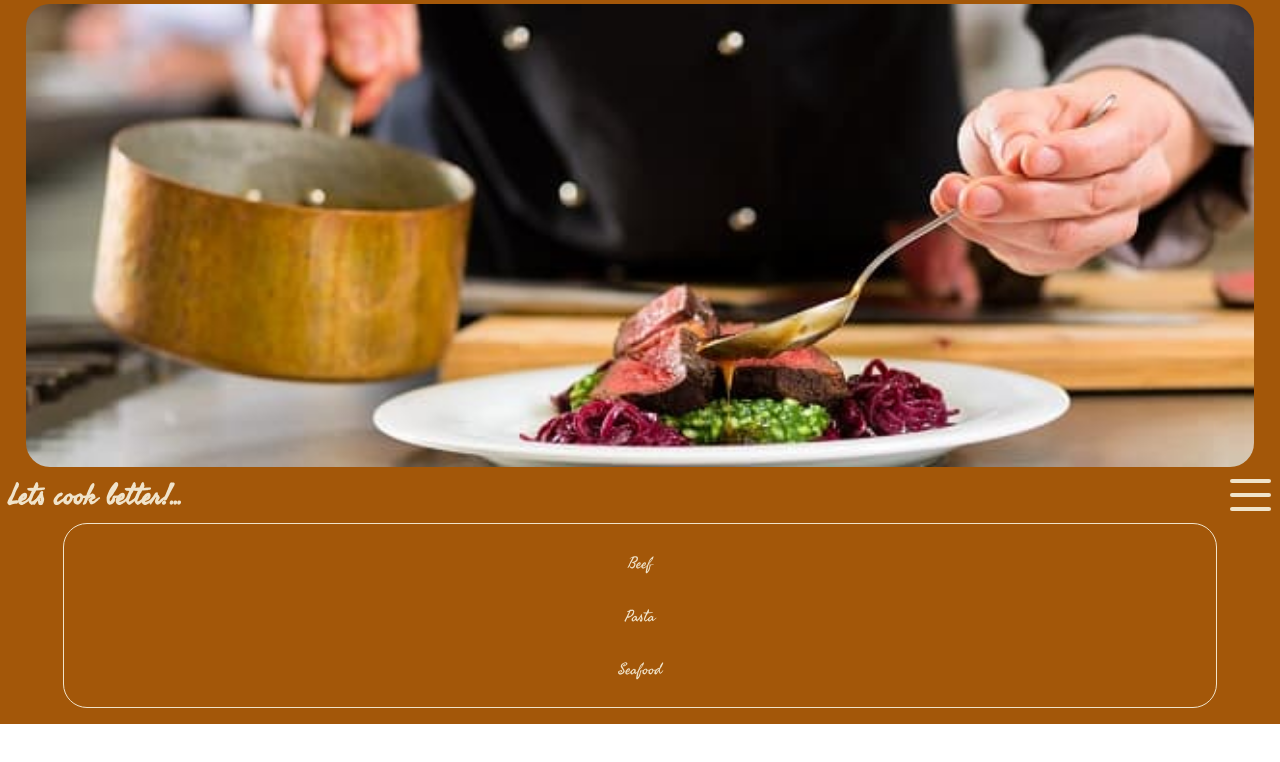
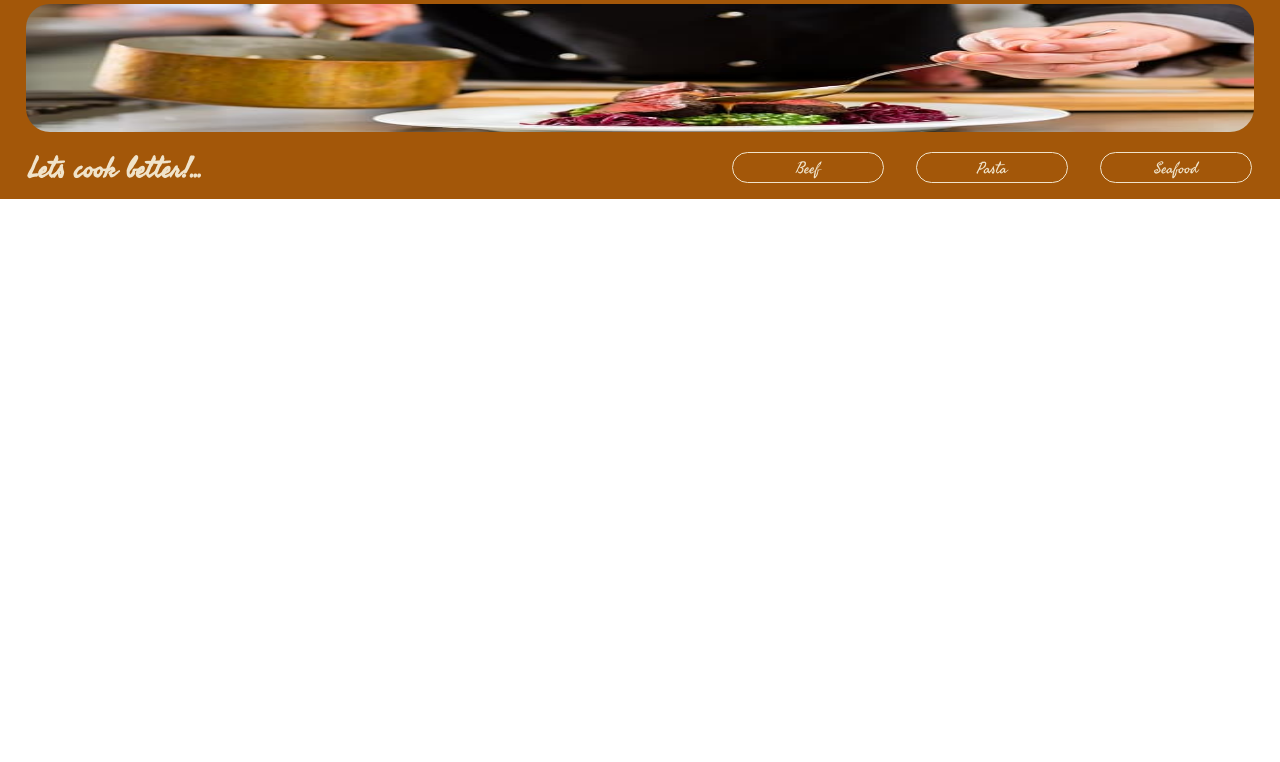
Before and after one commit to Edjhernandez/capstone-javascript, a website built with webpack: page src/index.html in a window 1280 px wide. Built offline with nearby package versions, Linux system fonts and the light colour scheme.

Commit message:
finish header

```diff
--- a/src/index.html
+++ b/src/index.html
@@ -7,7 +7,7 @@
 </head>
 <body>
     <header>
-        <img src="./assets/imagecooking.jpg" alt="ecommerce image">
+        <img src="./assets/imagecooking.jpg" alt="cooking image">
         <div class="title-button">
             <h1>Lets cook better!...</h1>
             <button class="burger">
--- a/src/index.js
+++ b/src/index.js
@@ -13,6 +13,7 @@ btb.addEventListener('click', () => {
   l1.classList.toggle('activeline1');
   l2.classList.toggle('activeline2');
   l3.classList.toggle('activeline3');
+
   if (showMenu.style.display === 'block') {
     showMenu.style.display = 'none';
   } else {
--- a/src/style.css
+++ b/src/style.css
@@ -84,6 +84,7 @@ nav.navbar {
   border-radius: 1.5rem;
   width: 90%;
   margin-bottom: 1rem;
+  display: none;
 }
 
 nav.navbar ul {
@@ -106,3 +107,56 @@ nav.navbar li a {
   font-size: 1rem;
   font-weight: 100;
 }
+
+@media screen and (min-width: 420px) and (min-height: 300px) {
+  header {
+    flex-direction: row;
+    flex-wrap: wrap;
+    justify-content: space-between;
+  }
+
+  header img {
+    max-height: 8rem;
+    margin: 0.25rem auto;
+  }
+
+  header h1 {
+    width: 100%;
+    margin-left: 1.75rem;
+  }
+
+  div.title-button {
+    width: 45%;
+  }
+
+  button.burger {
+    display: none;
+  }
+
+  nav.navbar {
+    display: flex;
+    width: 45%;
+    border: none;
+    margin: 0;
+  }
+
+  nav.navbar ul {
+    margin: 1rem 0.75rem;
+    display: flex;
+    flex-direction: row;
+    flex-wrap: nowrap;
+    flex-grow: 1;
+  }
+
+  nav.navbar li {
+    margin: 0 1rem;
+    width: 100%;
+    border: solid 1px #f0e3ca;
+    border-radius: 1.5rem;
+    cursor: pointer;
+  }
+
+  nav.navbar li a {
+    margin: auto 1rem;
+  }
+}
```
